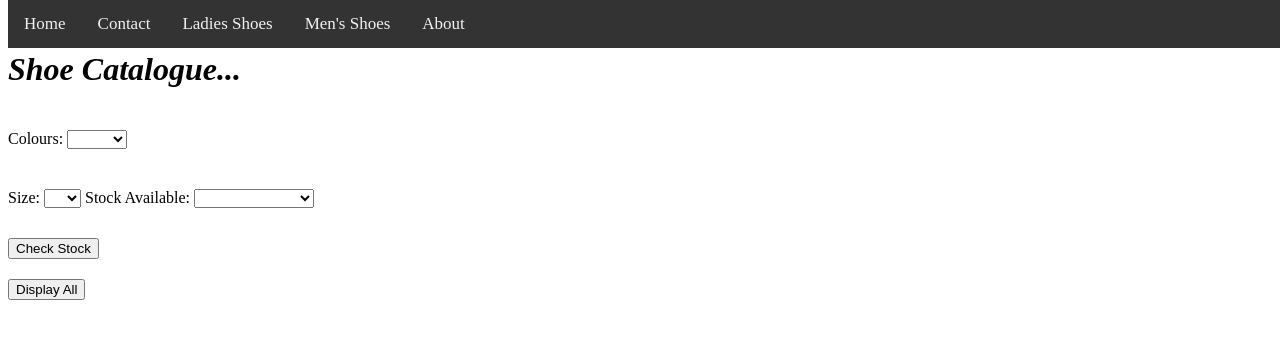
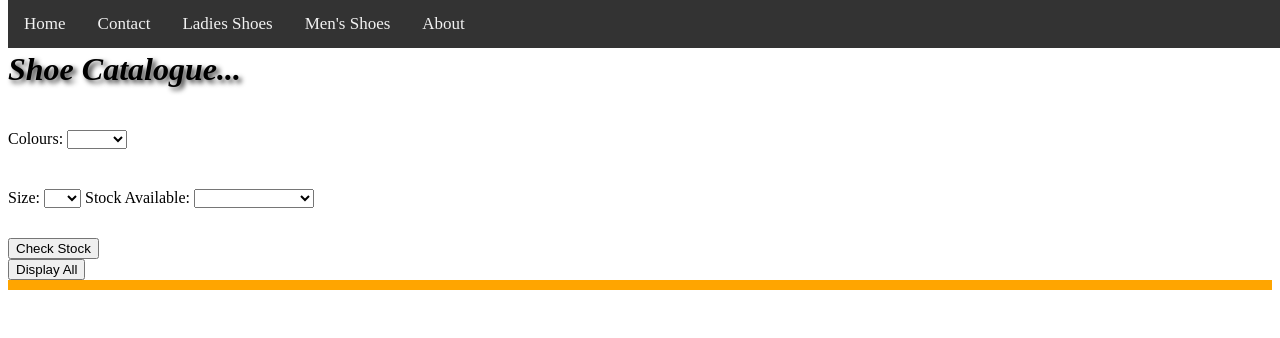
Before and after one commit to Athandwa/Shoe_Catalogue, a plain HTML site: page index.html in a window 1280 px wide. Drawn offline with nearby package versions, Linux system fonts and the light colour scheme.

Commit message:
added backgorund color on a table

```diff
--- a/shoe_catalogue.css
+++ b/shoe_catalogue.css
@@ -18,6 +18,7 @@
 h1{
   padding-top: 30px;
   font-style: italic;
+  text-shadow: 0.1em 0.1em 0.15em #333;
 }
 .colors{
   padding-top: 20px;
@@ -29,6 +30,14 @@ h1{
 .checkButton{
   padding-top: 30px;
 }
-.displayALl{
+.displayStock{
   padding-top: 20px;
+  padding-bottom: 20px;
 }
+.addButton{
+  border-radius: 4px;
+}
+#tableStock{
+  padding-top: 10px;
+  background-color: orange;
+}
```
